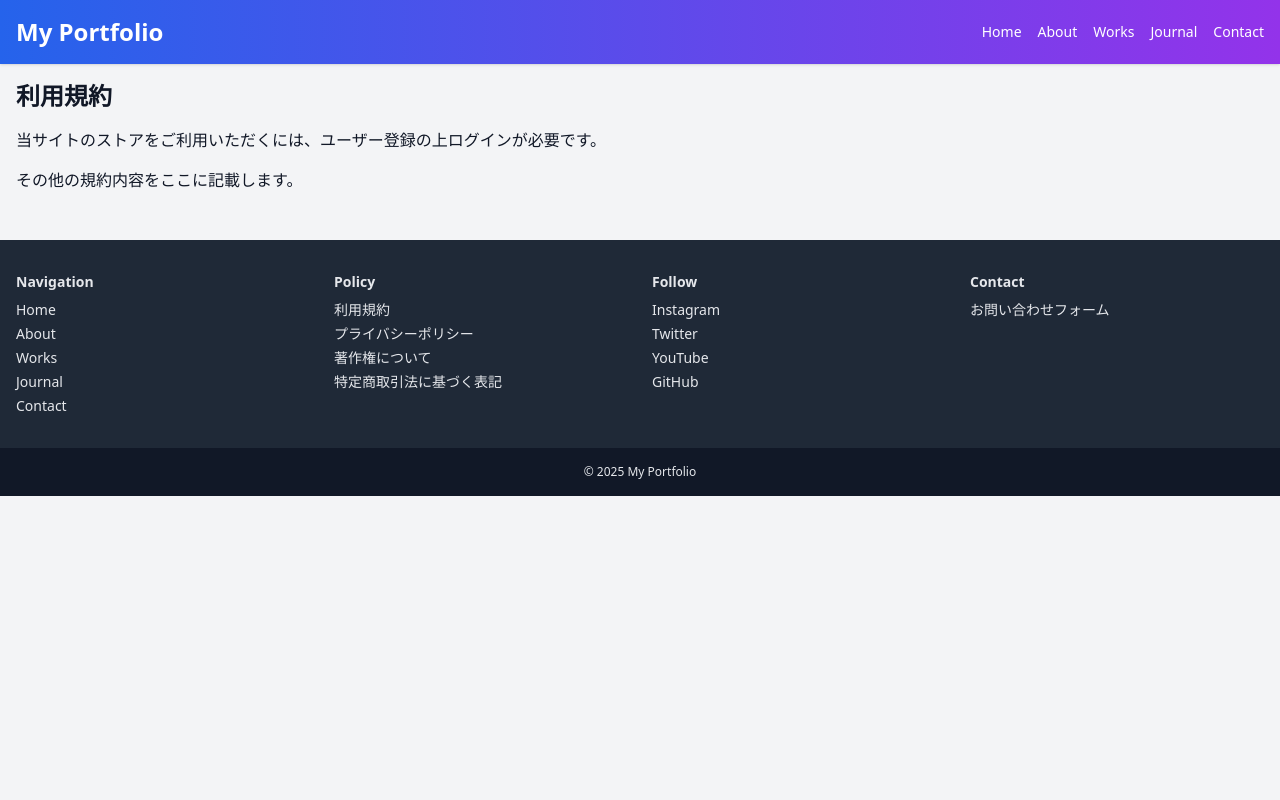
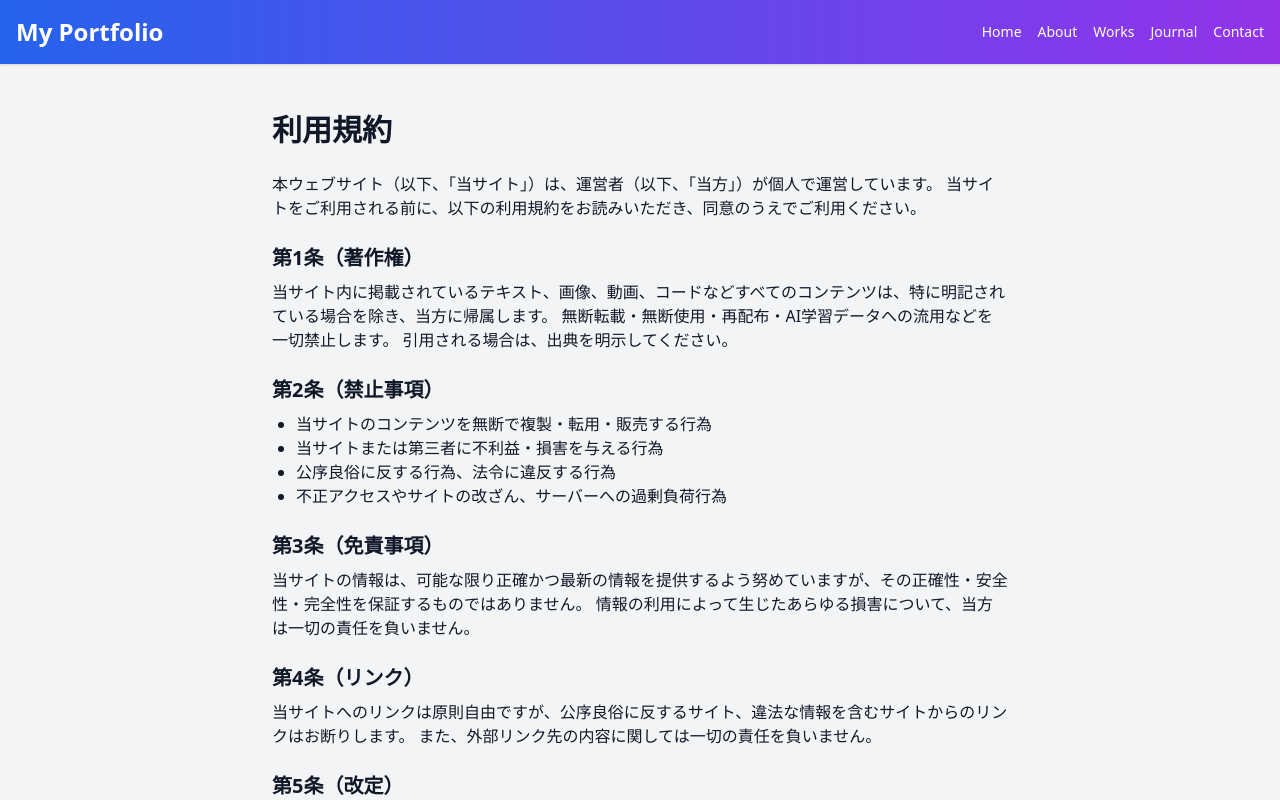
Before and after one commit to maruyamamasaya/Portfolio, a Next.js app: page /policy/terms in a window 1280 px wide. Shown: the top 800 px of the page. Built offline with nearby package versions, Linux system fonts and the light colour scheme.

Commit message:
feat: update terms of service page

```diff
--- a/src/app/policy/terms/page.tsx
+++ b/src/app/policy/terms/page.tsx
@@ -1,11 +1,46 @@
 export default function Terms() {
   return (
-    <div>
-      <h1 className="text-2xl font-bold mb-4">利用規約</h1>
+    <div className="max-w-3xl mx-auto px-4 py-8">
+      <h1 className="text-3xl font-extrabold mb-6">利用規約</h1>
+
       <p className="mb-4">
-        当サイトのストアをご利用いただくには、ユーザー登録の上ログインが必要です。
+        本ウェブサイト（以下、「当サイト」）は、運営者（以下、「当方」）が個人で運営しています。
+        当サイトをご利用される前に、以下の利用規約をお読みいただき、同意のうえでご利用ください。
       </p>
-      <p>その他の規約内容をここに記載します。</p>
+
+      <h2 className="text-xl font-bold mt-6 mb-2">第1条（著作権）</h2>
+      <p className="mb-4">
+        当サイト内に掲載されているテキスト、画像、動画、コードなどすべてのコンテンツは、特に明記されている場合を除き、当方に帰属します。
+        無断転載・無断使用・再配布・AI学習データへの流用などを一切禁止します。
+        引用される場合は、出典を明示してください。
+      </p>
+
+      <h2 className="text-xl font-bold mt-6 mb-2">第2条（禁止事項）</h2>
+      <ul className="list-disc ml-6 mb-4">
+        <li>当サイトのコンテンツを無断で複製・転用・販売する行為</li>
+        <li>当サイトまたは第三者に不利益・損害を与える行為</li>
+        <li>公序良俗に反する行為、法令に違反する行為</li>
+        <li>不正アクセスやサイトの改ざん、サーバーへの過剰負荷行為</li>
+      </ul>
+
+      <h2 className="text-xl font-bold mt-6 mb-2">第3条（免責事項）</h2>
+      <p className="mb-4">
+        当サイトの情報は、可能な限り正確かつ最新の情報を提供するよう努めていますが、その正確性・安全性・完全性を保証するものではありません。
+        情報の利用によって生じたあらゆる損害について、当方は一切の責任を負いません。
+      </p>
+
+      <h2 className="text-xl font-bold mt-6 mb-2">第4条（リンク）</h2>
+      <p className="mb-4">
+        当サイトへのリンクは原則自由ですが、公序良俗に反するサイト、違法な情報を含むサイトからのリンクはお断りします。
+        また、外部リンク先の内容に関しては一切の責任を負いません。
+      </p>
+
+      <h2 className="text-xl font-bold mt-6 mb-2">第5条（改定）</h2>
+      <p className="mb-4">
+        本規約は、必要に応じて事前の予告なく変更・更新する場合があります。最新の規約は本ページにて随時ご確認ください。
+      </p>
+
+      <p className="text-sm text-gray-500 mt-6">制定日：2025年7月15日</p>
     </div>
   );
 }
```
